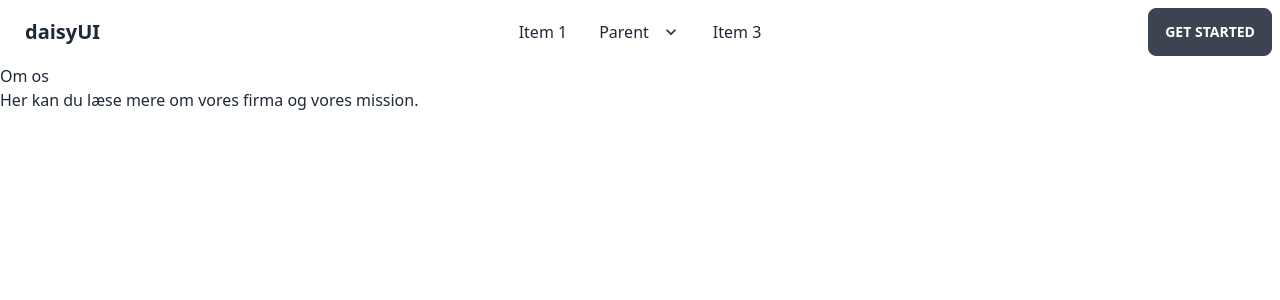
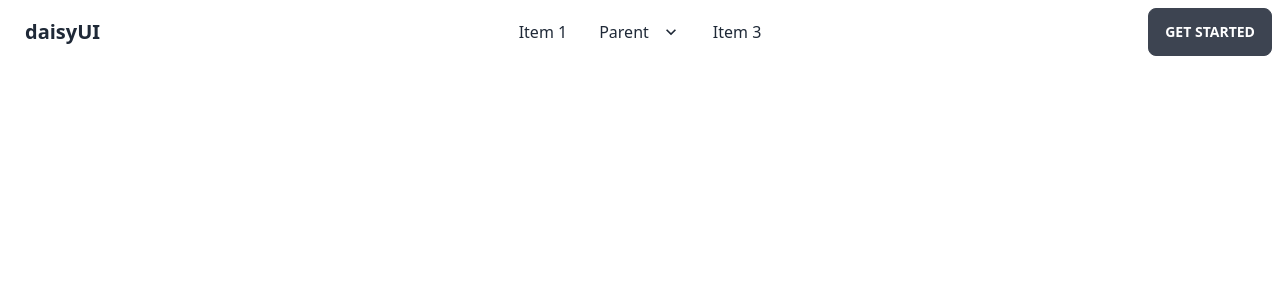
Before and after one commit to ValdemarLarsen/tablet, a Next.js app: page /forside in a window 1280 px wide. Shown: the top 300 px of the page. Built offline with nearby package versions, Linux system fonts and the light colour scheme.

Commit message:
Update index.tsx

```diff
--- a/pages/forside/index.tsx
+++ b/pages/forside/index.tsx
@@ -3,10 +3,9 @@ import Navbar from '../comp/Navbar';
 
 const Om: NextPage = () => {
   return (
+
     <div>
-        <Navbar />
-      <h1>Om os</h1>
-      <p>Her kan du læse mere om vores firma og vores mission.</p>
+      <Navbar />
     </div>
   );
 }
```
